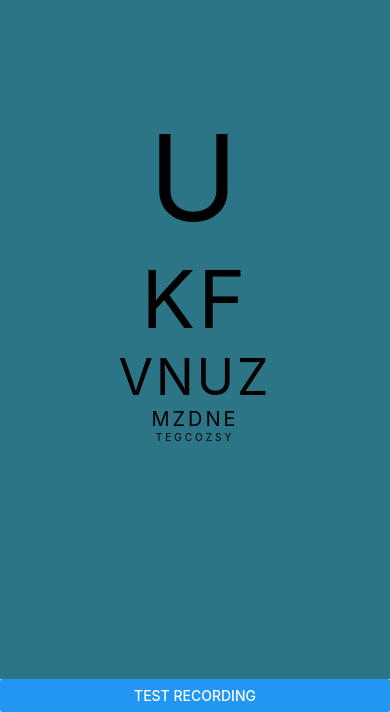
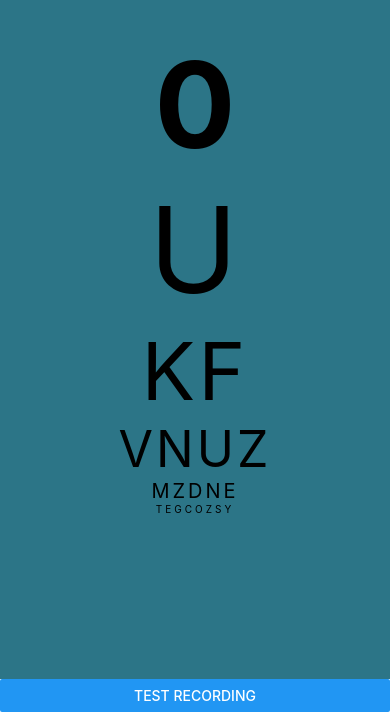
Before and after one commit to mikiisz/doctorMyEyes, a React Native app: screen / in a window 390 px wide. Shown: the part 132-844 px from the top of the page. Built offline with nearby package versions, Linux system fonts and the light colour scheme.

Commit message:
Small Rows refactor. Displaying basic Score

```diff
--- a/src/App.js
+++ b/src/App.js
@@ -1,8 +1,9 @@
 import React from 'react';
-import Row from './components/Row';
 import VoiceRecord from './components/VoiceRecord';
-import { StyleSheet, View } from "react-native";
-import { registerRootComponent } from 'expo';
+import {StyleSheet, View} from "react-native";
+import {registerRootComponent} from 'expo';
+import Score from "./components/Score";
+import SnellenChart from "./components/SnellenChart";
 
 const styles = StyleSheet.create({
     container: {
@@ -11,8 +12,10 @@ const styles = StyleSheet.create({
         alignItems: 'center',
         justifyContent: 'center'
     },
-    row: {
-        flexDirection: "row"
+    score: {
+        fontWeight: "bold",
+        color: "black",
+        fontSize: 120
     }
 });
 
@@ -25,13 +28,10 @@ class App extends React.Component {
         return (
             <React.Fragment>
                 <View style={styles.container}>
-                    <Row style={styles.row} letterSize={120} numberOfLetters={1} />
-                    <Row style={styles.row} letterSize={80} numberOfLetters={2} />
-                    <Row style={styles.row} letterSize={50} numberOfLetters={4} />
-                    <Row style={styles.row} letterSize={20} numberOfLetters={5} />
-                    <Row style={styles.row} letterSize={10} numberOfLetters={8} />
+                    <Score style={styles.score} score={0}/>
+                    <SnellenChart/>
                 </View>
-                <VoiceRecord />
+                <VoiceRecord/>
             </React.Fragment>
         );
     }
--- a/src/components/Row.js
+++ b/src/components/Row.js
@@ -2,7 +2,7 @@ import React from 'react';
 import { View } from 'react-native';
 import Letter from './Letter';
 
-class LetterSuplier {
+class LetterSupplier {
     numberOfLetters;
 
     constructor(numberOfLetters) {
@@ -10,8 +10,8 @@ class LetterSuplier {
     }
 
     generateLetters() {
-        const result = [];
-        const characters = 'ABCDEFGHIJKLMNOPQRSTUVWXYZ';
+        const result = []
+        const characters = 'ABCDEFGHIJKLMNOPQRSTUVWXYZ'
         for (let i = 0; i < this.numberOfLetters; i++) {
             result.push(characters.charAt(Math.floor(Math.random() * characters.length)));
         }
@@ -21,7 +21,7 @@ class LetterSuplier {
 
 class Row extends React.Component {
     constructor(props) {
-        super(props);
+        super(props)
         this.letterSize = props.letterSize
         this.numberOfLetters = props.numberOfLetters
         this.style = props.style
@@ -32,7 +32,7 @@ class Row extends React.Component {
 
     componentDidMount() {
         this.setState({
-            generatedLettersList: new LetterSuplier(this.numberOfLetters).generateLetters()
+            generatedLettersList: new LetterSupplier(this.numberOfLetters).generateLetters()
         })
     }
 
--- /dev/null
+++ b/src/components/Score.js
@@ -0,0 +1,18 @@
+import React from "react";
+import {Text} from "react-native";
+
+class Score extends React.Component {
+    constructor(props) {
+        super(props)
+        this.score = props.score
+        this.style = props.style
+    }
+
+    render() {
+        return (
+            <Text style={this.style}>{this.score}</Text>
+        );
+    }
+}
+
+export default Score;
--- /dev/null
+++ b/src/components/SnellenChart.js
@@ -0,0 +1,26 @@
+import React from 'react';
+import Row from "./Row";
+
+class SnellenChart extends React.Component {
+    constructor(props) {
+        super(props)
+        this.rowStyle = {
+            flexDirection: 'row',
+            justifyContent: 'center'
+        }
+    }
+
+    render() {
+        return (
+            <React.Fragment>
+                <Row style={this.rowStyle} letterSize={120} numberOfLetters={1}/>
+                <Row style={this.rowStyle} letterSize={80} numberOfLetters={2}/>
+                <Row style={this.rowStyle} letterSize={50} numberOfLetters={4}/>
+                <Row style={this.rowStyle} letterSize={20} numberOfLetters={5}/>
+                <Row style={this.rowStyle} letterSize={10} numberOfLetters={8}/>
+            </React.Fragment>
+        );
+    }
+}
+
+export default SnellenChart;
```
Also changed, not shown: 1 other file (tests, documents, lock files or other folders).
